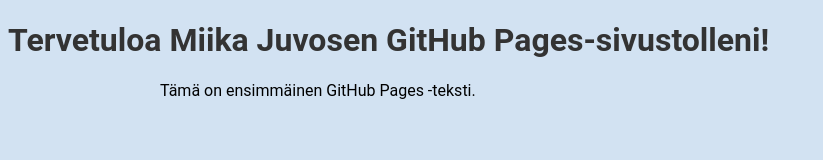
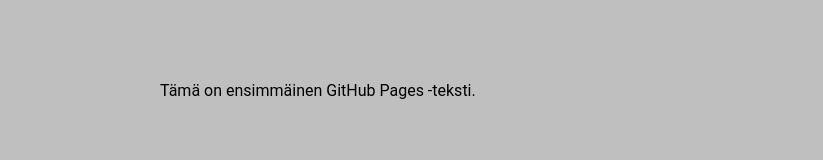
Before and after one commit to Miikajuvonen/Pilvipalvelut-web-kehityksess-, a plain HTML site: page index.html in a window 1280 px wide. Shown: the whole page, without its empty margins (0-823 px from the left). Drawn offline with Linux system fonts and the light colour scheme.

Commit message:
Update styles.css

```diff
--- a/styles.css
+++ b/styles.css
@@ -1,10 +1,10 @@
 body {
-    background-color: #d2e2f2;
+    background-color: #8888;
     font-family: Roboto, sans-serif;
 }
 
 h1 {
-    color: #333;
+    color: #0000;
 }
 
 .container {
```
